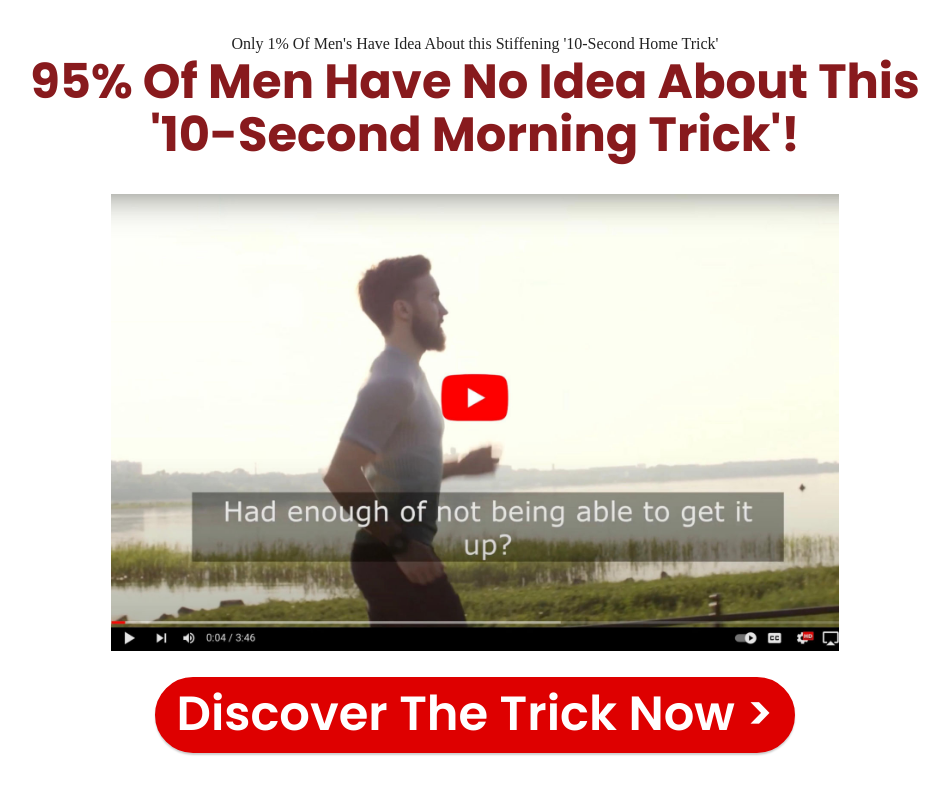
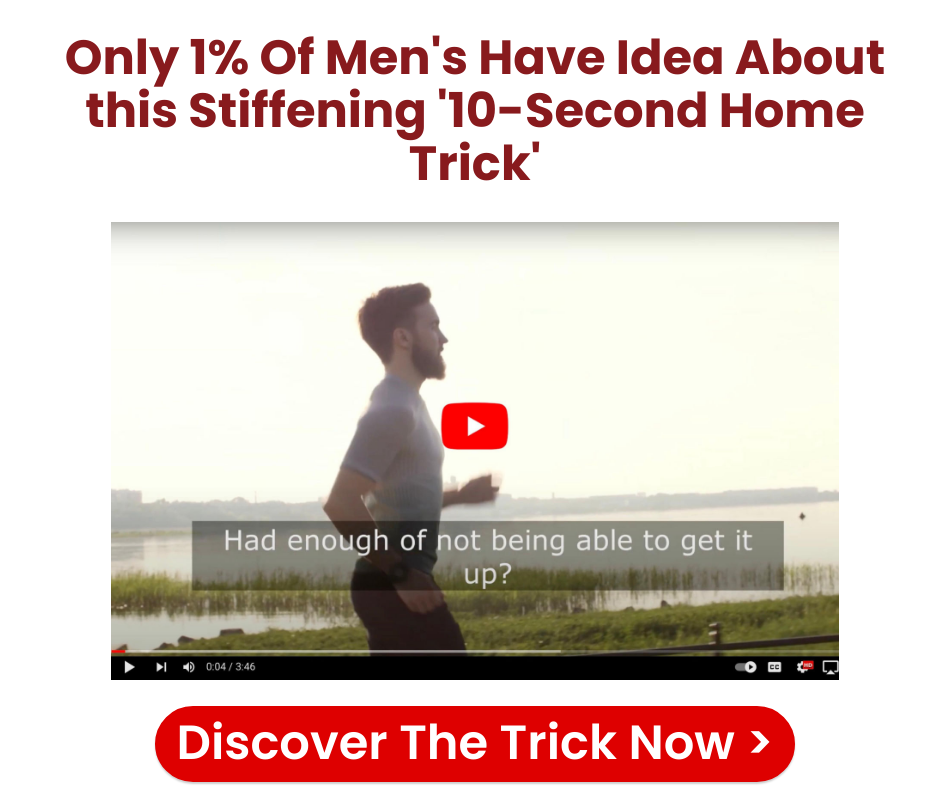
Before and after one commit to kothi121/brazilian, a plain HTML site: page index.html in a window 1280 px wide. Shown: the whole page, without its empty margins (165-1114 px from the left). Drawn offline with Linux system fonts and the light colour scheme.

Commit message:
Update index.html

```diff
--- a/index.html
+++ b/index.html
@@ -34,9 +34,9 @@
 
 
     <div class="align-center container-fluid">
-        <div class="row justify-content-center"> Only 1% Of Men's Have Idea About this Stiffening '10-Second Home Trick'
+        <div class="row justify-content-center">
             <div class="col-md-12 col-lg-9">
-                <h1 class="mbr-section-title mbr-fonts-style mb-3 display-2"><div><strong>95% Of Men Have No Idea About This</strong></div><div><strong>'10-Second Morning Trick'!</strong></div></h1>
+                <h1 class="mbr-section-title mbr-fonts-style mb-3 display-2"><div><strong>Only 1% Of Men's Have Idea About this Stiffening '10-Second Home Trick'</strong></div></h1>
 
 
 
```
